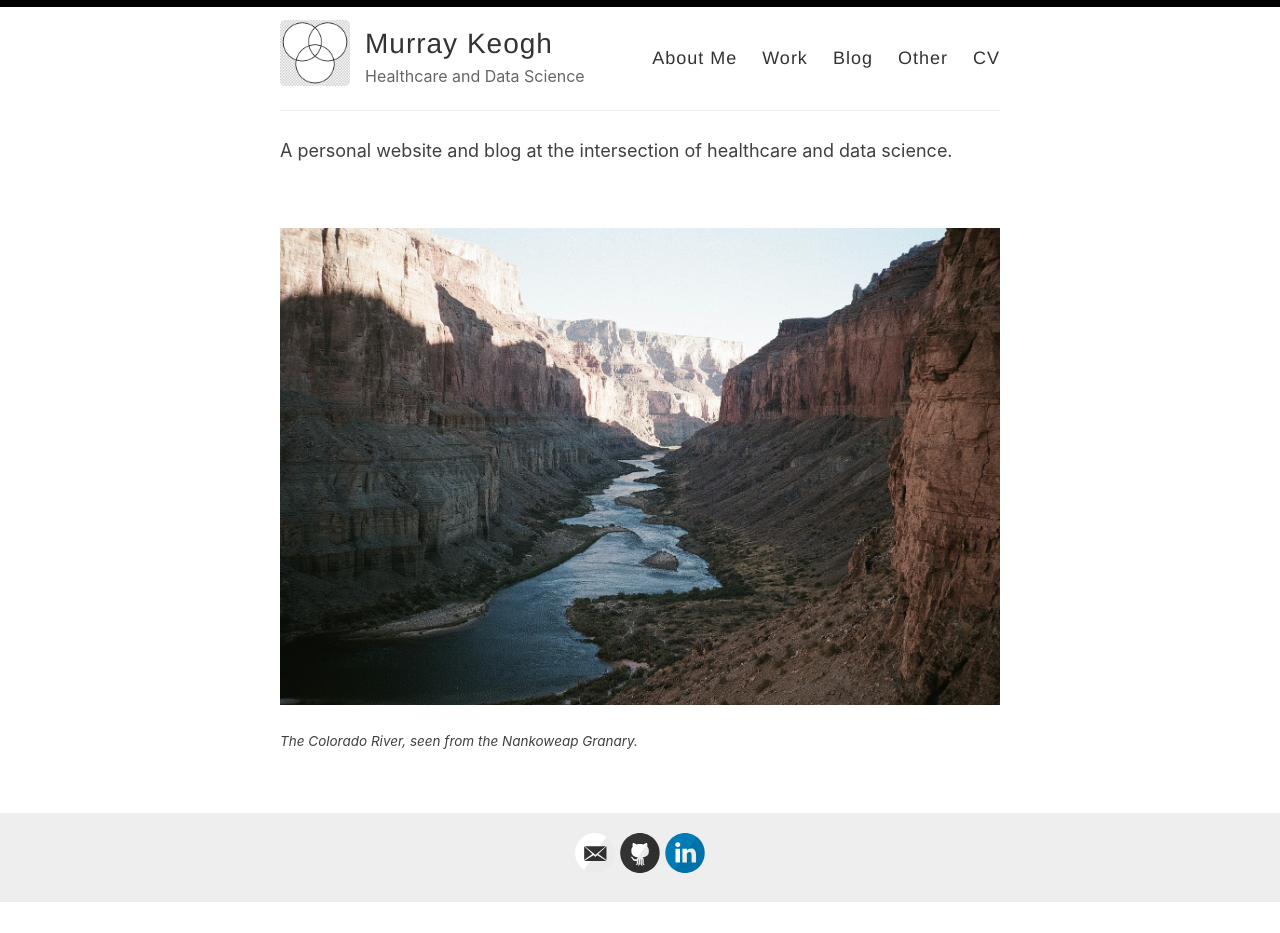
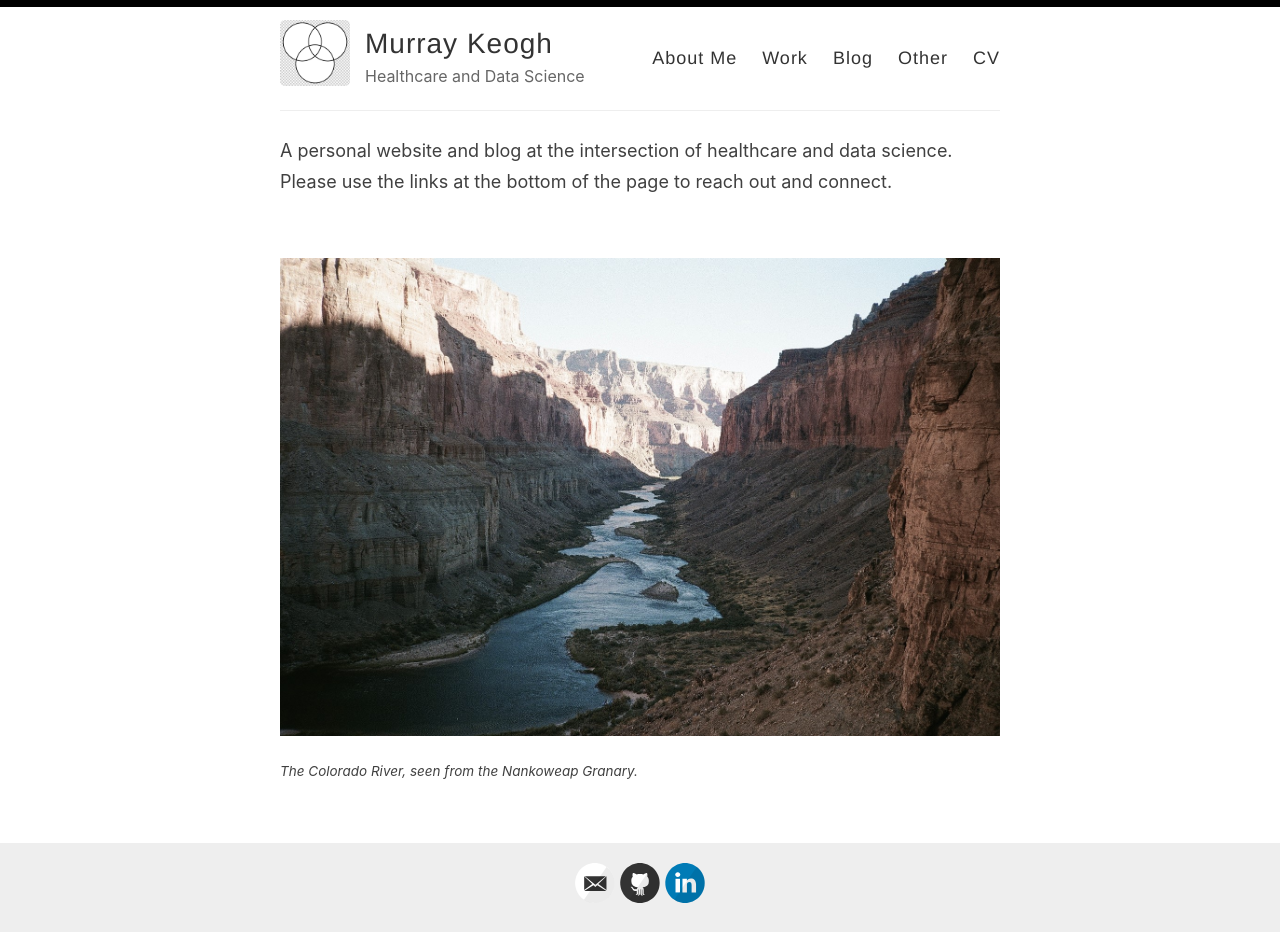
Before and after one commit to Murrkeys/Murrkeys.github.io, a Jekyll site: the page built from index.html, in a window 1280 px wide. Built offline with Jekyll 4.4.1, drawn with Linux system fonts in a browser that asks for light colours; the list of posts is cut into pages by our own code; before the commit the page ends 902 px from its top, so only the background shows below that.

Commit message:
Update index.html

```diff
--- a/index.html
+++ b/index.html
@@ -2,6 +2,7 @@
 layout: default
 ---
 A personal website and blog at the intersection of healthcare and data science.
+Please use the links at the bottom of the page to reach out and connect.
 <br>
 <br>
 <br>
```
